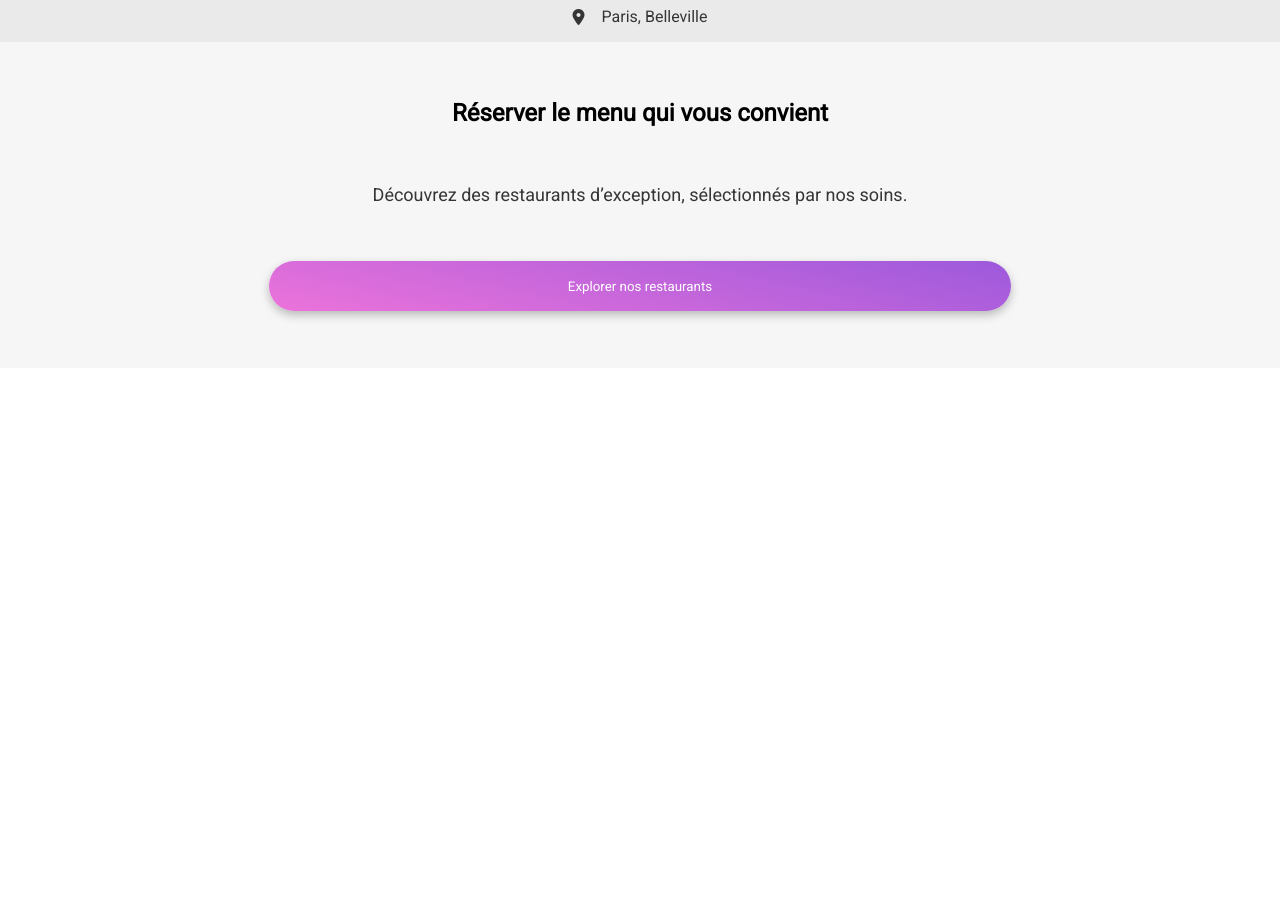
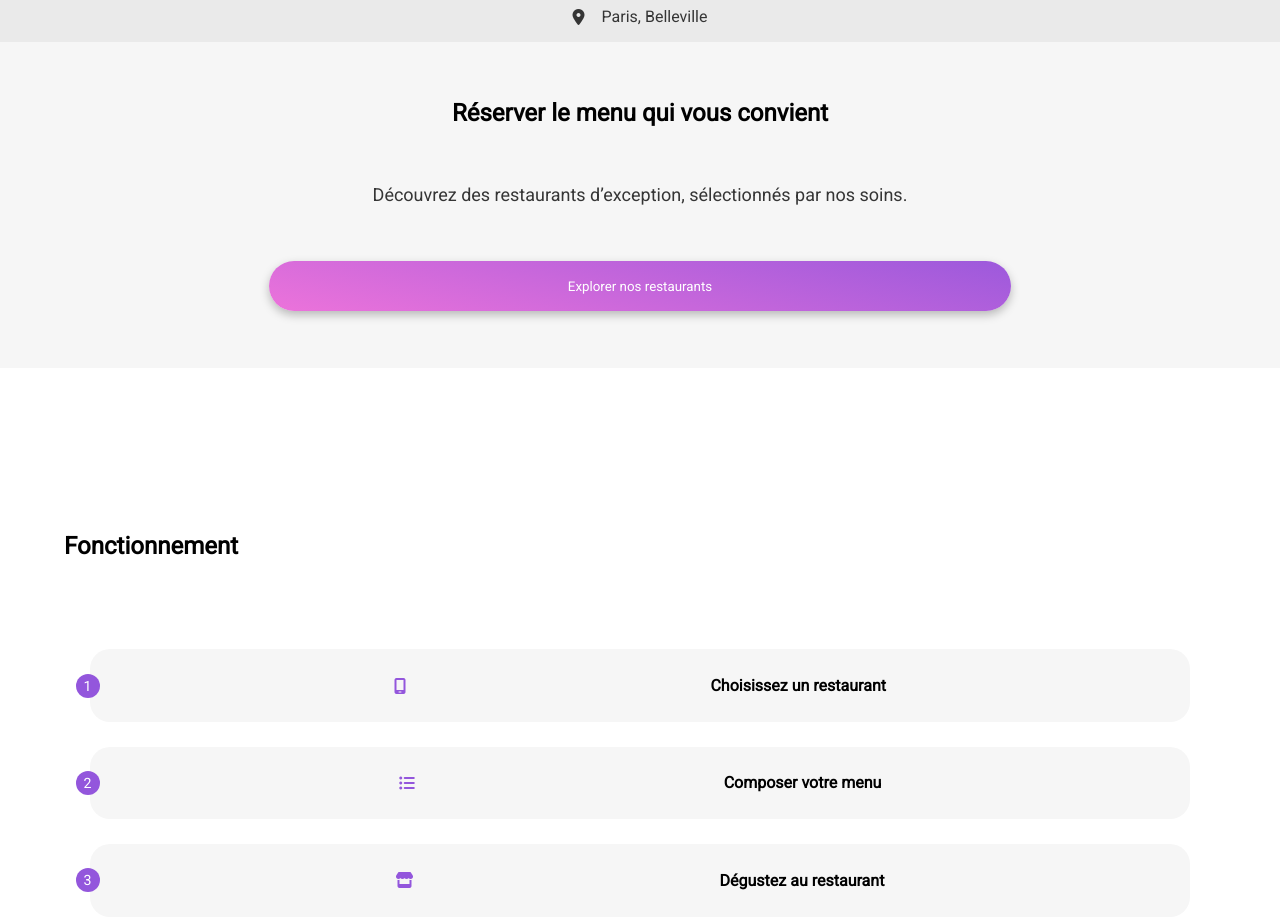
Before and after one commit to Courleciel/Dynamisez-une-page-web-avec-des-animations-CSS, a plain HTML site: page index.html in a window 1280 px wide. Shown: the part 72-989 px from the top of the page. Before the commit the page ends 800 px from the top, so only its background shows below. Drawn offline with Linux system fonts and the light colour scheme; a web font is replaced by a local one.

Commit message:
Partie fonctionnement faite

```diff
--- a/assets/style.css
+++ b/assets/style.css
@@ -65,7 +65,6 @@ header {
 .restaurants-explorer h1 {
   font-family: var(--font-family-text);
   font-size: 24px;
-  font-weight: 700;
   text-align: center;
   margin: 0;
 }
@@ -89,3 +88,64 @@ button {
   width: 58%;
   height: 50px;
 }
+
+.fonctionnement {
+  display: flex;
+}
+
+.fonctionnement h1 {
+  font-family: var(--font-family-text);
+  font-size: 24px;
+  margin-left: 5%;
+  margin-top: 12.8%;
+  margin-right: 21%;
+  margin-bottom: 7%;
+}
+
+.list {
+  display: flex;
+  flex-direction: column;
+  align-items: center;
+  gap: 25px;
+}
+
+.list > div {
+  display: flex;
+  flex-direction: row;
+  align-items: center;
+  width: 86%;
+  position: relative;
+}
+
+.circle {
+  display: flex;
+  justify-content: center;
+  align-items: center;
+  width: 24px;
+  height: 24px;
+  background-color: var(--main-color);
+  border-radius: 50%;
+  color: white;
+  font-family: var(--font-family-text);
+  font-size: 14.182px;
+  line-height: 24px;
+  text-align: center;
+  position: absolute;
+  left: -14px;
+}
+
+.working-list {
+  display: flex;
+  align-items: center;
+  justify-content: space-evenly;
+  border-radius: 20px;
+  background: var(--Background, #F6F6F6);
+  width: 100%;
+  height: 72.379px;
+}
+
+.working-list p {
+  font-family: var(--font-family-text);
+  font-weight: bold;
+  margin: 0;
+}
--- a/index.html
+++ b/index.html
@@ -31,6 +31,38 @@
     <p>Découvrez des restaurants d’exception, sélectionnés par nos soins.</p>
     <button>Explorer nos restaurants</button>
   </div>
+  <div class="fonctionnement">
+    <h1>Fonctionnement</h1>
+  </div>
+  <div class="list">
+    <div>
+      <div class="circle">
+        1
+      </div>
+      <div class="working-list">
+        <i class="fa-solid fa-mobile-screen" style="color: #9356dc;"></i>
+        <p>Choisissez un restaurant</p>
+      </div>
+    </div>
+    <div>
+      <div class="circle">
+        2
+      </div>
+      <div class="working-list">
+        <i class="fa-solid fa-list-ul" style="color: #9356dc;"></i>
+        <p>Composer votre menu</p>
+      </div>
+    </div>
+    <div>
+      <div class="circle">
+        3
+      </div>
+      <div class="working-list">
+        <i class="fa-solid fa-store" style="color: #9356dc;"></i>
+        <p>Dégustez au restaurant</p>
+      </div>
+    </div>
+  </div>
 </main>
 </body>
 </html>
```
